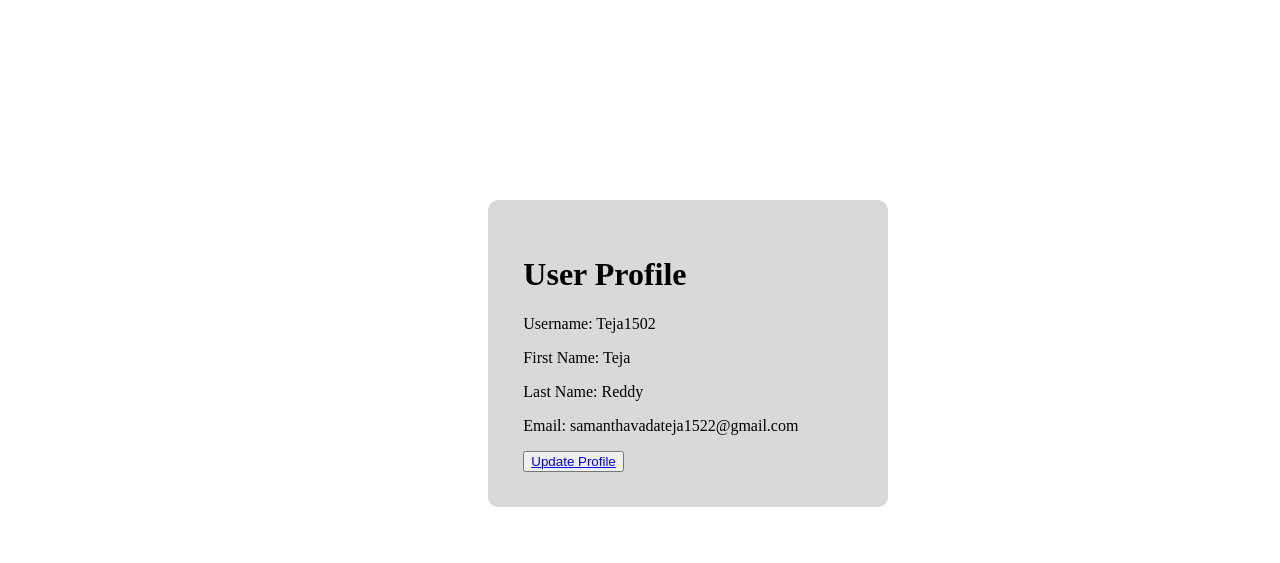
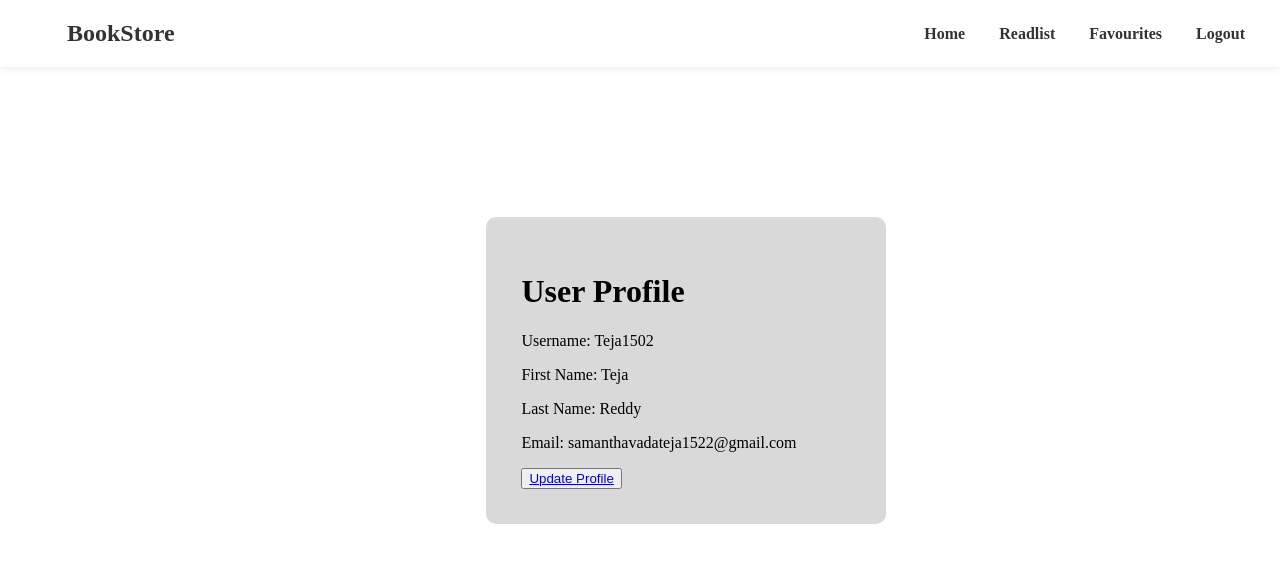
Before and after one commit to Teja1502/Project_THBS, a Django app: template registerApp/templates/registerApp/profile.html in a window 1280 px wide. Shown: the top 563 px of the page. Run offline with Django 4.2, Linux system fonts and the light colour scheme; the template is opened without the code that fills it: values that come from a table or form of the project are taken from there, others are empty; data comes from the database, SQL or seed files in the repository; both versions use the stored data as it was after the commit.

Commit message:
Frontend

```diff
--- a/registerApp/templates/registerApp/profile.html
+++ b/registerApp/templates/registerApp/profile.html
@@ -6,6 +6,40 @@
     <meta name="viewport" content="width=device-width, initial-scale=1.0">
     <title>User Profile</title>
     <style>
+
+        body {
+            margin: 0px;
+        }
+
+        .navbar {
+            position: sticky;
+            top: 0;
+            background-color: #ffff;
+            padding: 20px;
+            display: flex;
+            justify-content: space-between;
+            align-items: center;
+            box-shadow: 0 0 10px rgba(0, 0, 0, 0.1);
+            z-index: 100; /* Ensure the navbar is above other content */
+          }
+
+          .navbar a {
+            text-decoration: none;
+            color: #333;
+            margin: 0 15px;
+            font-weight: 600;
+          }
+
+          .navbar a:hover {
+            color: #007bff;
+          }
+
+          .logo {
+            padding: 0 32px;
+            font-weight: 900;
+            font-size: 24px;
+          }
+
         .container {
             display: flex;
             flex-direction: column;
@@ -13,7 +47,7 @@
             max-width: 400px;
             background-color: rgba(128, 128, 128, 0.3);
             margin-left: 38%;
-            margin-top: 200px;
+            margin-top: 150px;
             border-radius: 10px;
         }
 
@@ -23,6 +57,19 @@
     </style>
 </head>
 <body>
+
+
+    <nav class="navbar">
+        <div class="logo">
+            <a href="{% url 'registerApp:index' %}">BookStore</a>
+        </div>
+        <div class="nav-links">
+          <a href="{% url 'registerApp:index' %}">Home</a>
+          <a href="{% url 'registerApp:readlist' %}">Readlist</a>
+          <a href="{% url 'registerApp:favourites' %}">Favourites</a>
+          <a href="{% url 'registerApp:logout' %}">Logout</a>
+        </div>
+      </nav>
 
     <div class="container">
         <div class="sub-container">
```
Also changed, not shown: registerApp/static/registerApp/js/index.js (+94 -100 lines), registerApp/templates/registerApp/profile_update.html (+20 -0 lines), db.sqlite3.
